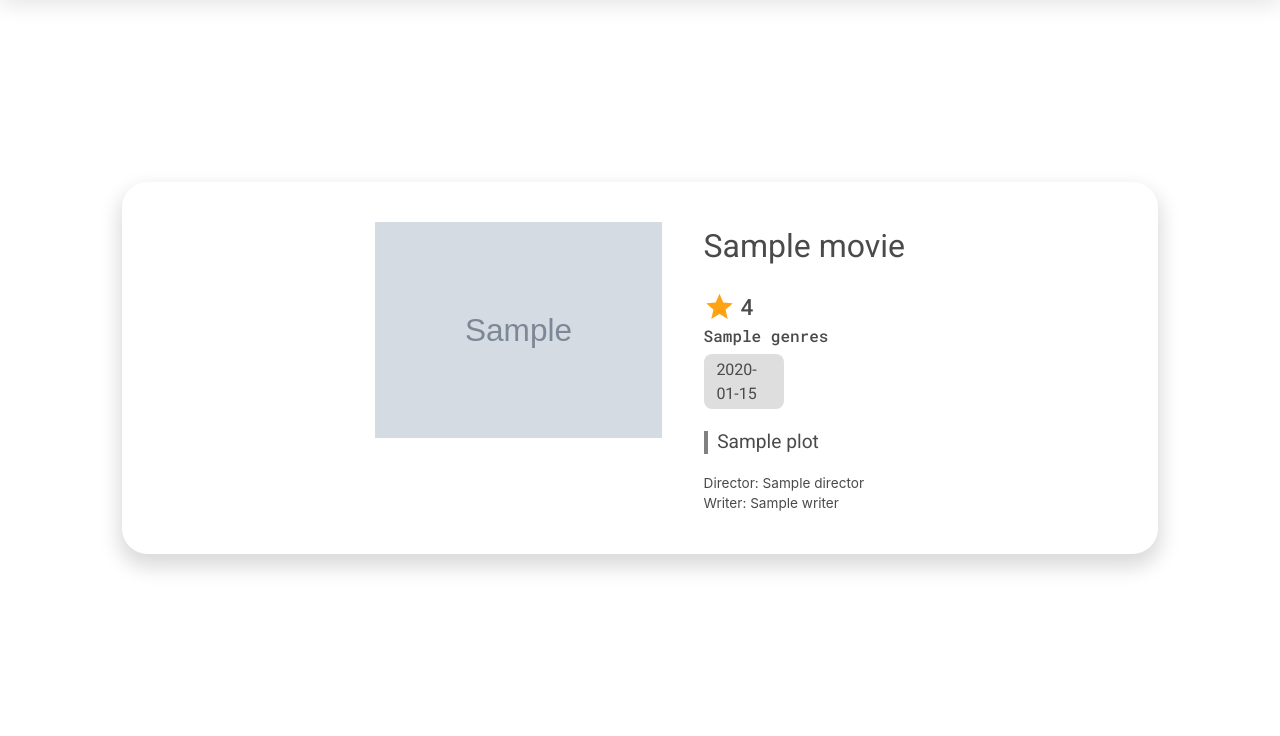
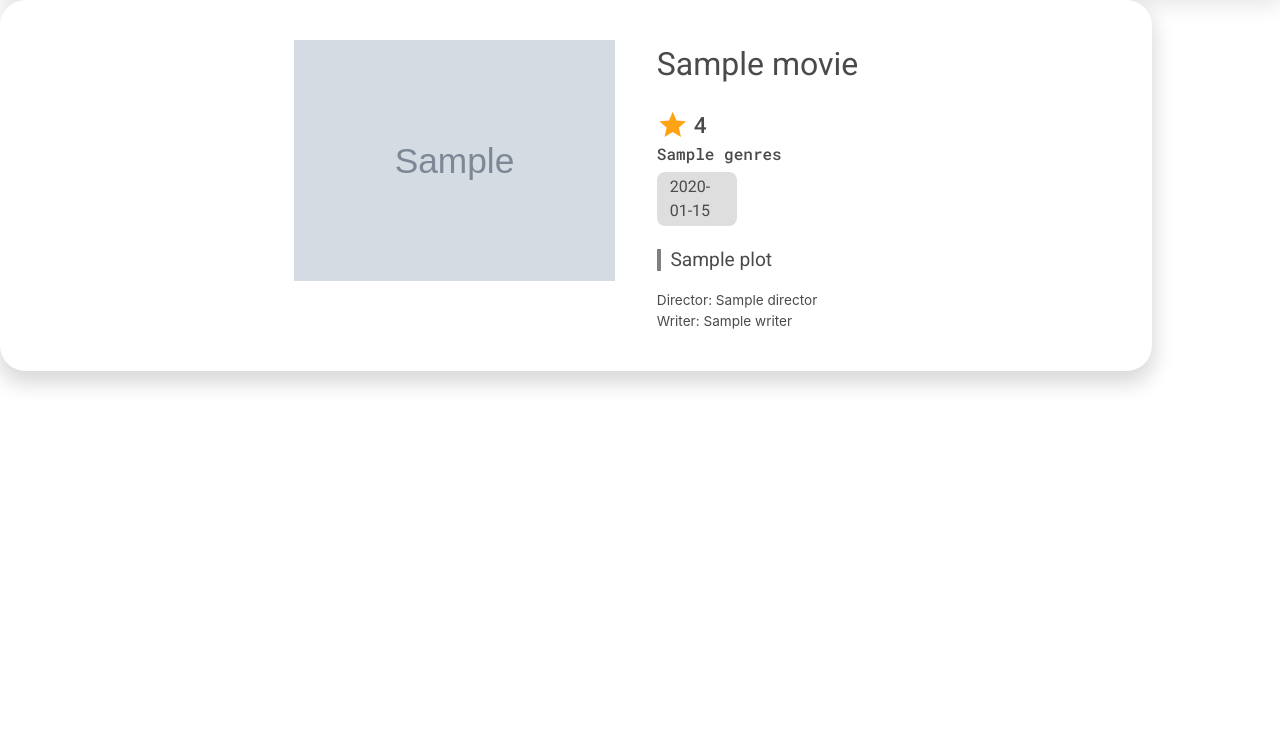
Before and after one commit to PacificPR/moviedb, a Python web app: template templates/info.html in a window 1280 px wide. Shown: the part 64-800 px from the top of the page. Run offline with Jinja, Linux system fonts and the light colour scheme; the template is opened without the code that fills it: most values are stand-ins (such as "Sample title", 1, 10 or a date in 2020); grey boxes marked "Sample" are stand-in pictures.

Commit message:
(UI) change container to mycontainer

```diff
--- a/templates/info.html
+++ b/templates/info.html
@@ -2,7 +2,7 @@
 
 {% block content %}
 
-<div class="container">
+<div class="mycontainer">
   <div class="movieinfo">
     {% if movie['cover'] %}
     <img class="poster" src="{{ movie['cover'] }}">
--- a/templates/search.html
+++ b/templates/search.html
@@ -1,7 +1,7 @@
 {% extends "base.html" %}
 
 {% block content %}
-<div class="container">
+<div class="mycontainer">
   <div class=results>
     {% for res in results %}
     <a class=result-box href="{{ url_for('main.info', id=res['id']) }}">
```
